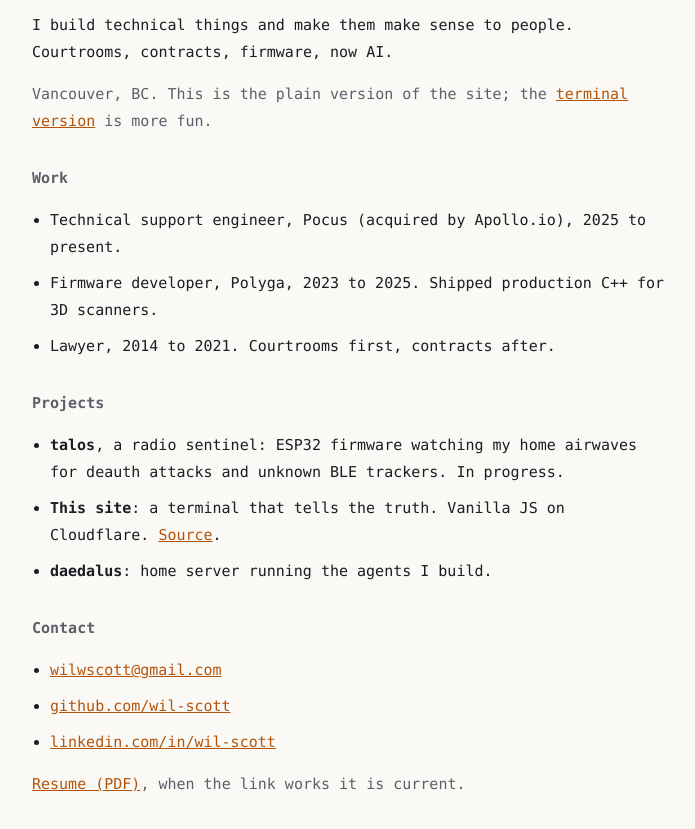
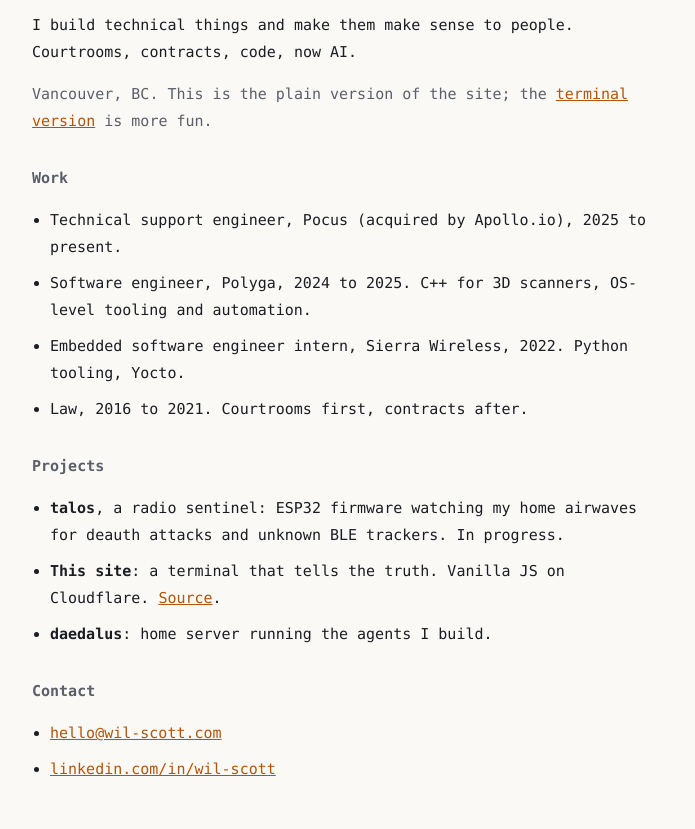
Before and after one commit to wil-scott/wil-scott.com, a website: page public/plain/index.html in a window 1280 px wide. Shown: the part 91-920 px from the top of the page, without its empty margins (288-983 px from the left). Drawn offline with Linux system fonts and the light colour scheme.

Commit message:
plain page: sentence, true history, contact alias, drop resume

```diff
--- a/public/plain/index.html
+++ b/public/plain/index.html
@@ -4,7 +4,7 @@
   <meta charset="utf-8">
   <meta name="viewport" content="width=device-width, initial-scale=1">
   <title>Wil Scott</title>
-  <meta name="description" content="Wil Scott. I build technical things and make them make sense to people. Courtrooms, contracts, firmware, now AI.">
+  <meta name="description" content="Wil Scott. I build technical things and make them make sense to people. Courtrooms, contracts, code, now AI.">
   <style>
     :root { color-scheme: light dark; }
     body {
@@ -29,15 +29,17 @@
 <body>
   <h1>Wil Scott</h1>
   <p>I build technical things and make them make sense to people.
-     Courtrooms, contracts, firmware, now AI.</p>
+     Courtrooms, contracts, code, now AI.</p>
   <p class="meta">Vancouver, BC. This is the plain version of the site;
      the <a href="/">terminal version</a> is more fun.</p>
 
   <h2>Work</h2>
   <ul>
     <li>Technical support engineer, Pocus (acquired by Apollo.io), 2025 to present.</li>
-    <li>Firmware developer, Polyga, 2023 to 2025. Shipped production C++ for 3D scanners.</li>
-    <li>Lawyer, 2014 to 2021. Courtrooms first, contracts after.</li>
+    <li>Software engineer, Polyga, 2024 to 2025. C++ for 3D scanners, OS-level
+        tooling and automation.</li>
+    <li>Embedded software engineer intern, Sierra Wireless, 2022. Python tooling, Yocto.</li>
+    <li>Law, 2016 to 2021. Courtrooms first, contracts after.</li>
   </ul>
 
   <h2>Projects</h2>
@@ -51,10 +53,8 @@
 
   <h2>Contact</h2>
   <ul>
-    <li><a href="mailto:wilwscott@gmail.com">wilwscott@gmail.com</a></li>
-    <li><a href="https://github.com/wil-scott">github.com/wil-scott</a></li>
+    <li><a href="mailto:hello@wil-scott.com">hello@wil-scott.com</a></li>
     <li><a href="https://www.linkedin.com/in/wil-scott">linkedin.com/in/wil-scott</a></li>
   </ul>
-  <p class="meta"><a href="/resume.pdf">Resume (PDF)</a>, when the link works it is current.</p>
 </body>
 </html>
```
